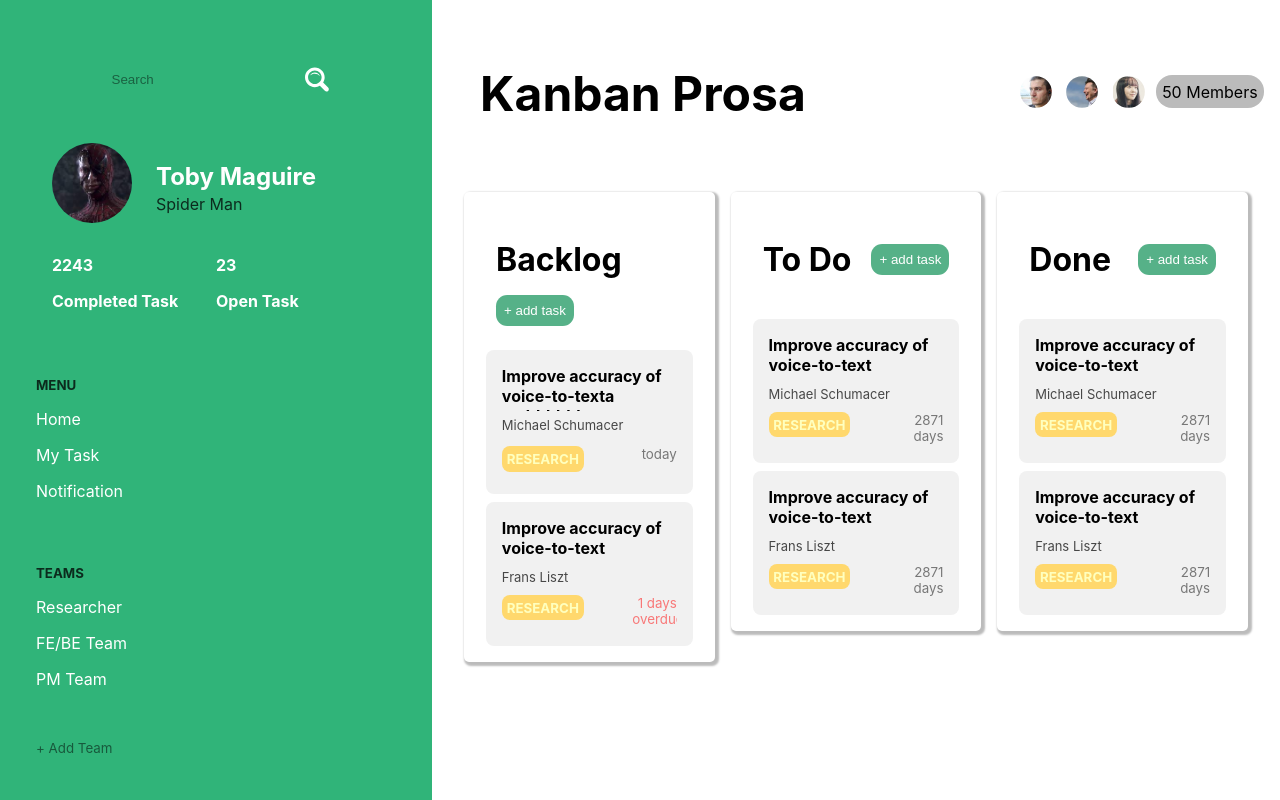
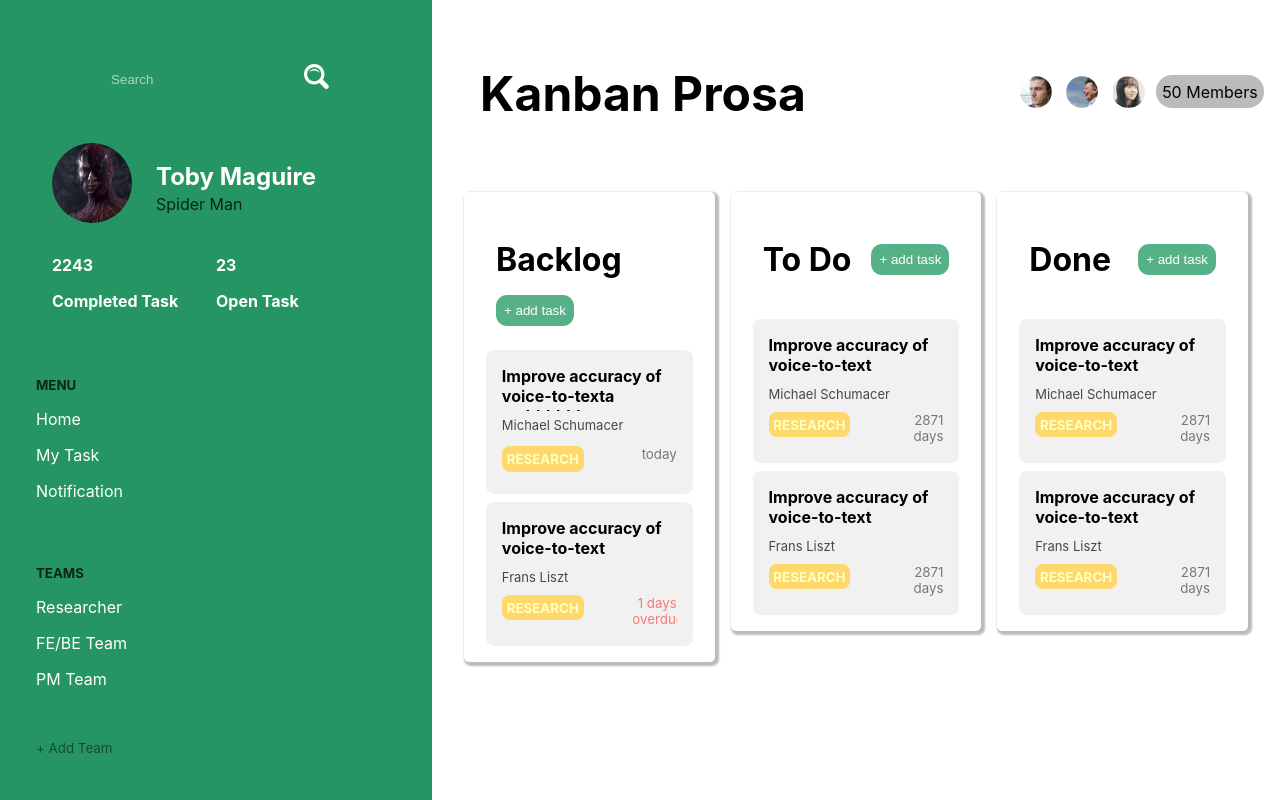
Before and after one commit to gelargew/kanban-board, a React (Vite) app: page / in a window 1280 px wide. Built offline with nearby package versions, Linux system fonts and the light colour scheme.

Commit message:
lighthouse

```diff
--- a/index.html
+++ b/index.html
@@ -5,6 +5,7 @@
     <link rel="icon" type="image/svg+xml" href="/src/favicon.svg" />
     <meta name="viewport" content="width=device-width, initial-scale=1.0" />
     <title>Vite App</title>
+    <meta name="description" content="Kanban Board" />
   </head>
   <body>
     <div id="root"></div>
--- a/src/App.tsx
+++ b/src/App.tsx
@@ -22,9 +22,9 @@ function App() {
       <header>
         <h1>Kanban Prosa</h1>
         <div id='members'>
-          <img src={LexFridman} className='profile-img' />
-          <img src={Musk} className='profile-img' />
-          <img src={Aoba} className='profile-img' />
+          <img alt='profile' src={LexFridman} className='profile-img' />
+          <img alt='profile' src={Musk} className='profile-img' />
+          <img alt='profile' src={Aoba} className='profile-img' />
           <p>50 Members</p>
         </div>
       </header>
--- a/src/components/Dashboard.tsx
+++ b/src/components/Dashboard.tsx
@@ -14,14 +14,14 @@ export default function Dashboard() {
     return (
         <>
             <button className="dashboard-open" onClick={() => setIsClosed(false)}>
-                <img src={Menu} />
+                <img alt='menu' src={Menu} />
             </button>
             <div id='dashboard' className={isClosed ? 'dashboard-hidden' : ''}>
                 <button className="dashboard-close" onClick={() => setIsClosed(true)}>X</button>
                 <SearchInput placeholder="Search" />
 
                 <div className="profile">
-                    <img className='profile-img' src={Toby}/>
+                    <img alt='profile' className='profile-img' src={Toby}/>
                     <h5>Toby Maguire</h5>
                     <p className="role">Spider Man</p>
                     <div className="task1">
--- a/src/styles/dashboard.css
+++ b/src/styles/dashboard.css
@@ -25,10 +25,14 @@
     width: auto;
 }
 
-.input-search input {
+.input-search input, .input-search input::placeholder {
     color: var(--color-dashboard-text);
 }
 
+.input-search img {
+    width: auto;
+    height: 80%;
+}
 
 
 #dashboard>.profile {
--- a/src/styles/index.css
+++ b/src/styles/index.css
@@ -9,7 +9,7 @@
   --color-btn-hover: rgb(50, 109, 82);
   --color-btn-text: white;
   --color-tags: rgb(255, 216, 109);
-  --color-dashboard: rgb(48, 180, 121);
+  --color-dashboard: rgb(37, 150, 99);
   --color-dashboard-text: white;
 }
 
```
